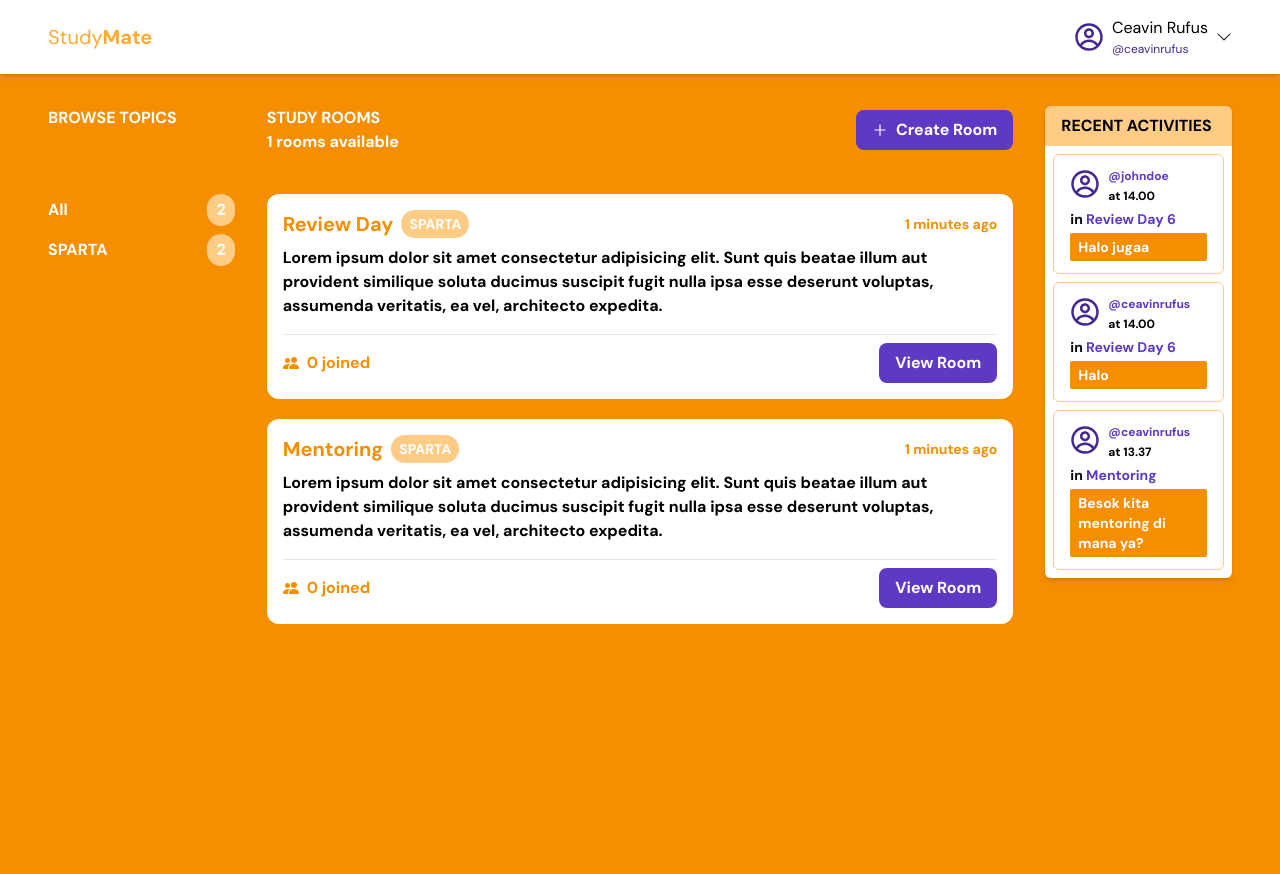
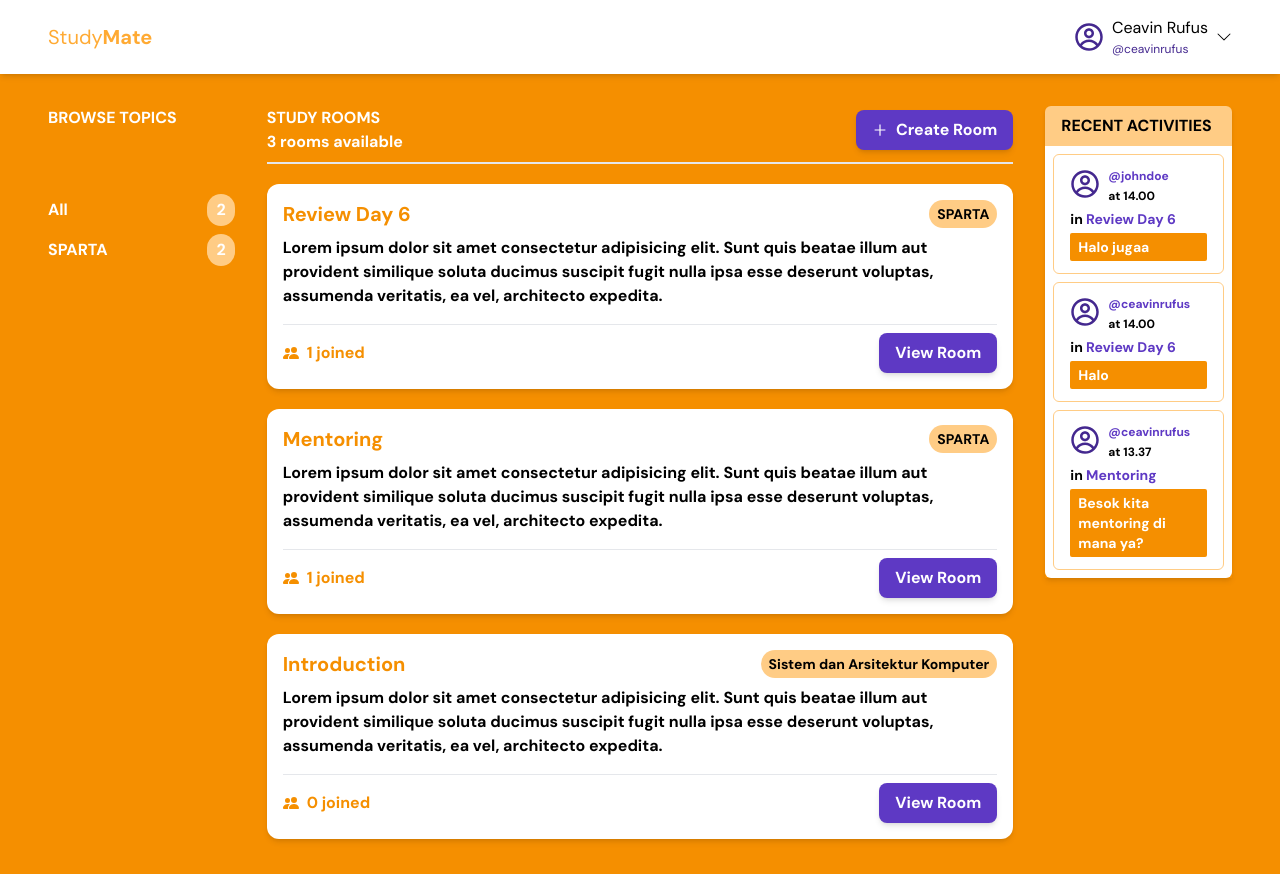
Before and after one commit to ceavinr/studymate, a React (Create React App) app: page /discussion in a window 1280 px wide. Built offline with nearby package versions, Linux system fonts and the light colour scheme.

Commit message:
update room card

```diff
--- a/src/components/RoomsCard.js
+++ b/src/components/RoomsCard.js
@@ -5,17 +5,16 @@ import { Link } from "react-router-dom";
 const RoomsCard = ({ room }) => {
   return (
     <>
-      <div className="mt-5 p-4 rounded-xl bg-white text-[#F58F00] divide-y ">
+      <div className="mt-5 p-4 rounded-xl bg-white text-[#F58F00] divide-y shadow-md">
         <div className="pb-2">
           {/* Room header */}
           <div className="flex items-center justify-between">
             <div className="flex items-center gap-2">
               <h1 className="text-xl">{room.name}</h1>
-              <div className="rounded-full bg-[#FFCC85] text-sm text-[#fff] px-2 py-1">
-                {room.topic}
-              </div>
             </div>
-            <p className="text-[14px]">1 minutes ago</p>
+            <div className="rounded-full bg-[#FFCC85] text-sm text-[#000] px-2 py-1">
+              {room.topic}
+            </div>
           </div>
 
           {/* Room description */}
@@ -26,11 +25,11 @@ const RoomsCard = ({ room }) => {
 
         <div className="flex justify-between pt-2">
           <div className="flex items-center gap-2">
-            <BsFillPeopleFill /> 0 joined
+            <BsFillPeopleFill /> {room.participants} joined
           </div>
 
           <Link to={"/room/" + room.id}>
-            <button className="flex items-center gap-2 rounded-lg px-4 py-2 bg-[#5E39C4] hover:bg-[#9881DA] text-[#fff] transition duration-200">
+            <button className="flex items-center gap-2 rounded-lg px-4 py-2 bg-[#5E39C4] hover:bg-[#9881DA] text-[#fff] transition duration-200 shadow-md">
               View Room
             </button>
           </Link>
--- a/src/components/StudyRooms.js
+++ b/src/components/StudyRooms.js
@@ -6,10 +6,11 @@ import { Link } from "react-router-dom";
 const rooms = [
   {
     id: 1,
-    name: "Review Day",
+    name: "Review Day 6",
     topic: "SPARTA",
     description:
       "Lorem ipsum dolor sit amet consectetur adipisicing elit. Sunt quis beatae illum aut provident similique soluta ducimus suscipit fugit nulla ipsa esse deserunt voluptas, assumenda veritatis, ea vel, architecto expedita.",
+    participants: 1,
   },
   {
     id: 2,
@@ -17,28 +18,41 @@ const rooms = [
     topic: "SPARTA",
     description:
       "Lorem ipsum dolor sit amet consectetur adipisicing elit. Sunt quis beatae illum aut provident similique soluta ducimus suscipit fugit nulla ipsa esse deserunt voluptas, assumenda veritatis, ea vel, architecto expedita.",
+    participants: 1,
+  },
+  {
+    id: 3,
+    name: "Introduction",
+    topic: "Sistem dan Arsitektur Komputer",
+    description:
+      "Lorem ipsum dolor sit amet consectetur adipisicing elit. Sunt quis beatae illum aut provident similique soluta ducimus suscipit fugit nulla ipsa esse deserunt voluptas, assumenda veritatis, ea vel, architecto expedita.",
+    participants: 0,
   },
 ];
 
 const StudyRooms = () => {
   return (
-    <div className="flex-grow">
-      <div className="flex items-center justify-between mb-10">
+    <div className="divide-y-2">
+      <div className="flex items-center justify-between mb-2">
         <div className="">
           <h1>STUDY ROOMS</h1>
-          <p>1 rooms available</p>
+          <p>3 rooms available</p>
         </div>
         <div className="flex">
           <Link to="create-room">
-            <button className="flex items-center gap-2 rounded-lg px-4 py-2 bg-[#5E39C4] hover:bg-[#9881DA] transition duration-200 ">
-              <AiOutlinePlus /> Create Room
+            <button className="flex items-center rounded-lg px-4 py-2 bg-[#5E39C4] hover:bg-[#9881DA] transition duration-200 shadow-md">
+              <div className="flex items-center gap-2">
+                <AiOutlinePlus /> Create Room
+              </div>
             </button>
           </Link>
         </div>
       </div>
-      {rooms.map((room) => (
-        <RoomsCard room={room} />
-      ))}
+      <div className="">
+        {rooms.map((room) => (
+          <RoomsCard room={room} />
+        ))}
+      </div>
     </div>
   );
 };
```
